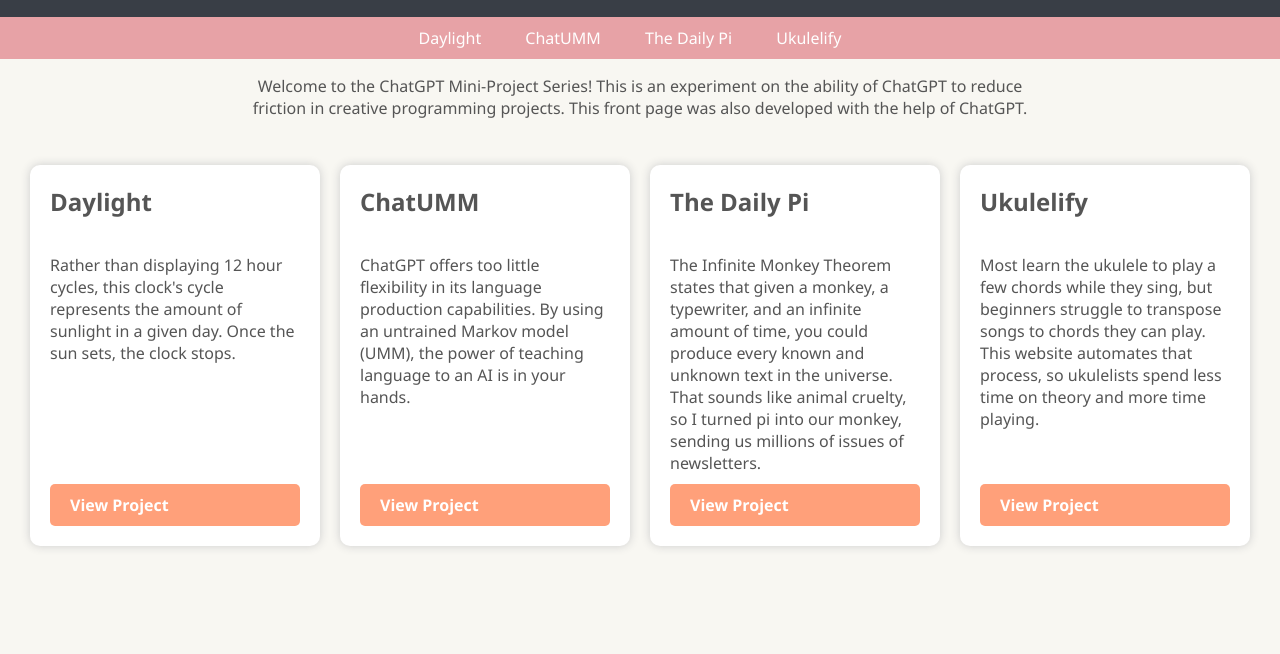
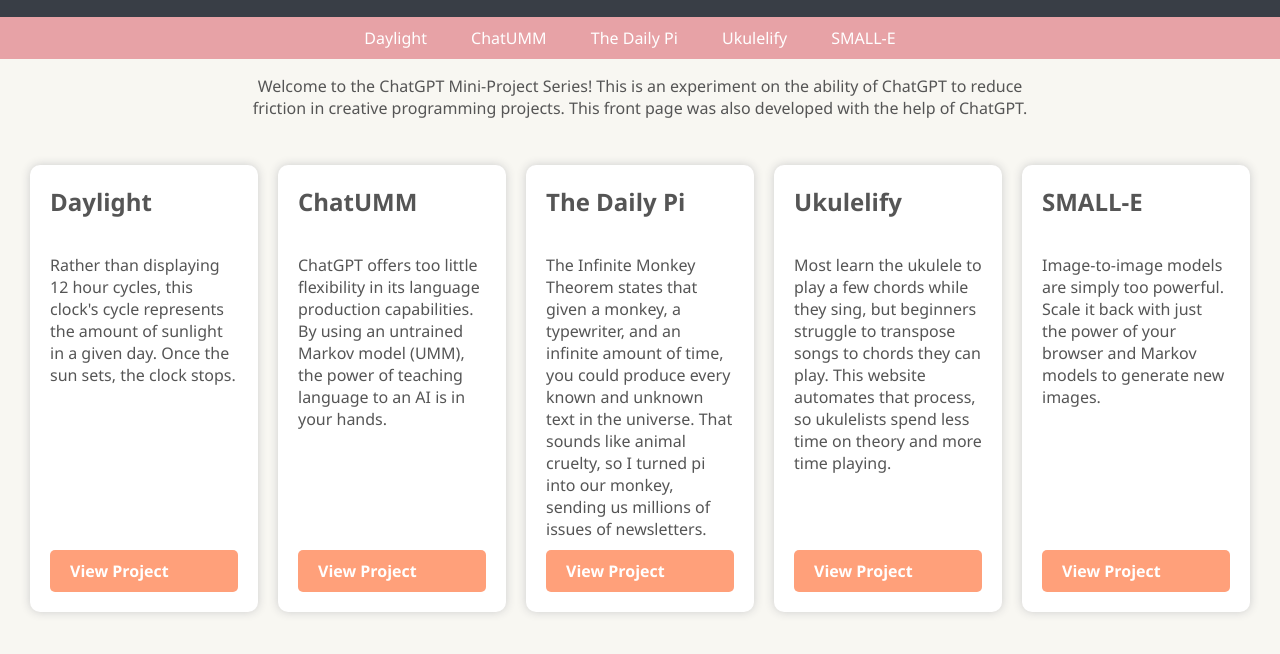
Before and after one commit to ronikbhaskar/chatgpt-mini-projects, a plain HTML site: page index.html in a window 1280 px wide. Shown: the part 66-720 px from the top of the page. Drawn offline with Linux system fonts and the light colour scheme.

Commit message:
Update index.html for small-e

```diff
--- a/index.html
+++ b/index.html
@@ -126,6 +126,7 @@
         <li><a href="chatumm/">ChatUMM</a></li>
         <li><a href="the_daily_pi/">The Daily Pi</a></li>
         <li><a href="ukulelify/">Ukulelify</a></li>
+        <li><a href="small-e/">SMALL-E</a></li>
       </ul>
     </nav>
     <div class="welcome">
@@ -152,6 +153,11 @@
         <p>Most learn the ukulele to play a few chords while they sing, but beginners struggle to transpose songs to chords they can play. This website automates that process, so ukulelists spend less time on theory and more time playing.</p>
         <a href="ukulelify/" class="btn view-project">View Project</a>
       </div>
+      <div class="project">
+        <h2>SMALL-E</h2>
+        <p>Image-to-image models are simply too powerful. Scale it back with just the power of your browser and Markov models to generate new images.</p>
+        <a href="small-e/" class="btn view-project">View Project</a>
+      </div>
     </section>
   </body>
 </html>
```
